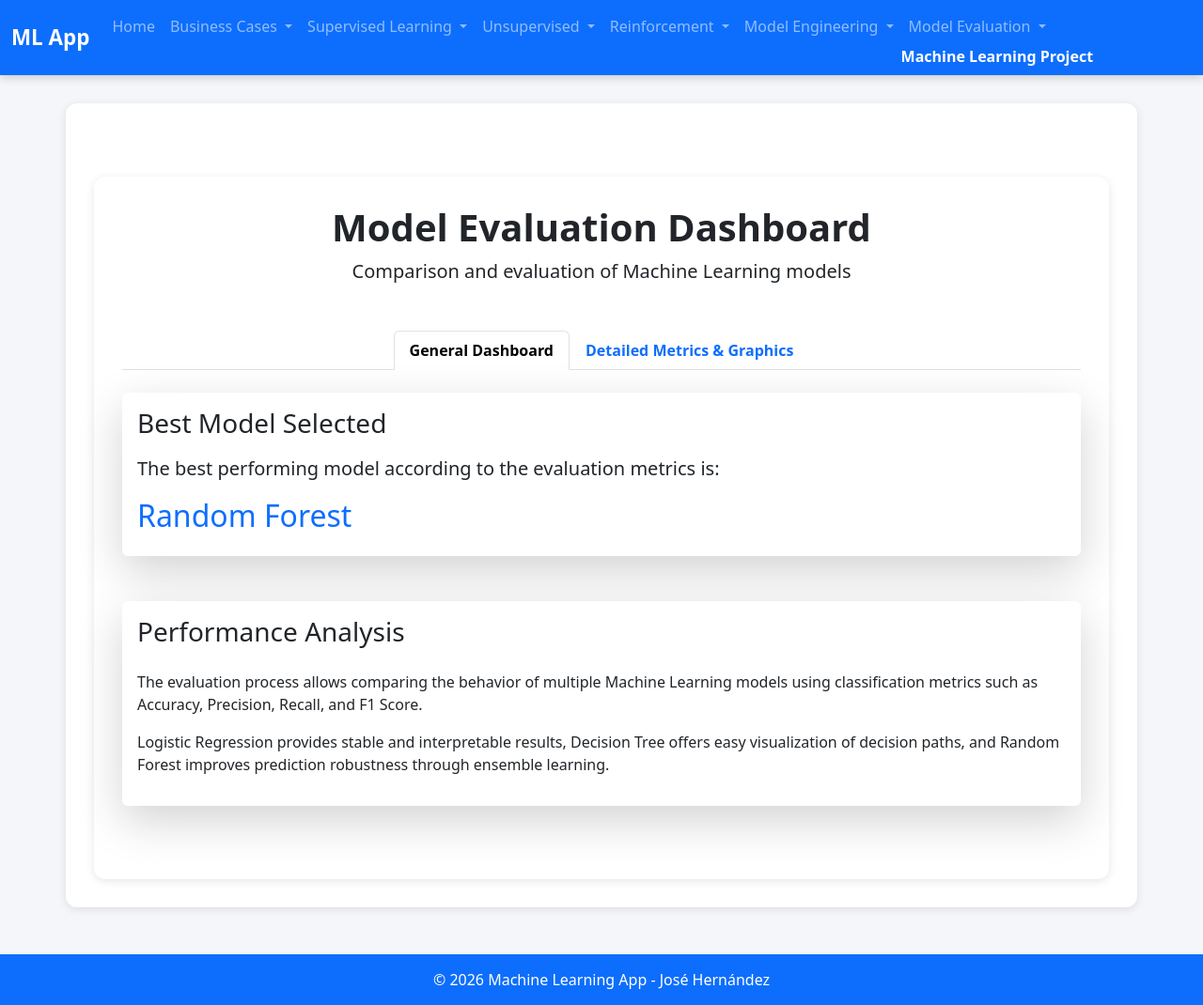
After one commit to JoseRodolfoHernandez/MACHIN-LEARNING, a Flask app: page /model_evaluation in a window 1280 px wide. The commit adds this page. Shown: the whole page at 94% size. Run offline with Flask 3, Linux system fonts and the light colour scheme.

Commit message:
feat(evaluation): optimize model evaluation view and clean up navbar menu navigation

```diff
--- a/app.py
+++ b/app.py
@@ -1,56 +1,63 @@
 from flask import Flask, render_template, request
+
 import linear_regression_sales
+
 from jobs import logistic_regression
 from jobs import classification_model
 from jobs import clustering
 from jobs import reinforcement_learning
 from jobs import model_engineering
+from jobs import model_evaluation_module
 
 app = Flask(__name__)
 
-# =========================
+# ==================================================
 # HOME
-# =========================
+# ==================================================
 @app.route('/')
 @app.route('/home')
 def firstPage():
     return render_template('index.html')
 
 
-# =========================
+# ==================================================
 # ML USE CASES
-# =========================
+# ==================================================
 @app.route('/case_1_stock')
 def case1Stock():
     return render_template('case_1_stock.html')
+
 
 @app.route('/case2')
 def case2advertising():
     return render_template('case_2_advertising.html')
 
+
 @app.route('/case3')
 def case3customer():
     return render_template('case_3_customer.html')
+
 
 @app.route('/case4')
 def case4inventory():
     return render_template('case_4_inventory.html')
 
 
-# =========================
+# ==================================================
 # SUPERVISED LEARNING
-# =========================
+# ==================================================
 @app.route('/supervised')
 def supervised():
     return render_template('supervised_learning.html')
 
 
-# =========================
+# ==================================================
 # LINEAR REGRESSION
-# =========================
+# ==================================================
 @app.route("/linear_theory")
 def linear_theory():
     return render_template("linear_theory.html")
+
 
 @app.route('/LinearRegression', methods=["GET", "POST"])
 def calculateSales():
@@ -60,15 +67,19 @@ def calculateSales():
     if request.method == "POST":
         result = linear_regression_sales.handle_request(request.form)
 
-    return render_template("linear_regression_app.html", result=result)
+    return render_template(
+        "linear_regression_app.html",
+        result=result
+    )
 
 
-# =========================
+# ==================================================
 # LOGISTIC REGRESSION
-# =========================
+# ==================================================
 @app.route("/logistic_theory")
 def logistic_theory():
     return render_template("logistic_theory.html")
+
 
 @app.route("/logistic", methods=["GET", "POST"])
 def logistic():
@@ -76,7 +87,10 @@ def logistic():
     result = accuracy = precision = recall = f1 = None
 
     if request.method == "POST":
-        result, accuracy, precision, recall, f1 = logistic_regression.handle_request(request.form)
+
+        result, accuracy, precision, recall, f1 = (
+            logistic_regression.handle_request(request.form)
+        )
 
     return render_template(
         "logistic_regression.html",
@@ -88,12 +102,13 @@ def logistic():
     )
 
 
-# =========================
+# ==================================================
 # CLASSIFICATION MODEL
-# =========================
+# ==================================================
 @app.route("/classification_theory")
 def classification_theory():
     return render_template("classification_theory.html")
+
 
 @app.route("/classification_app", methods=["GET", "POST"])
 def classification_app():
@@ -101,7 +116,10 @@ def classification_app():
     result = accuracy = precision = recall = f1 = None
 
     if request.method == "POST":
-        result, accuracy, precision, recall, f1 = classification_model.handle_request(request.form)
+
+        result, accuracy, precision, recall, f1 = (
+            classification_model.handle_request(request.form)
+        )
 
     return render_template(
         "classification_app.html",
@@ -113,23 +131,29 @@ def classification_app():
     )
 
 
-# =========================
+# ==================================================
 # UNSUPERVISED LEARNING
-# =========================
+# ==================================================
 @app.route("/clustering_theory")
 def clustering_theory():
     return render_template("clustering_theory.html")
 
+
 @app.route("/clustering")
 def clustering_view():
+
     data, summary = clustering.apply_kmeans()
-    return render_template("clustering.html", data=data, summary=summary)
+
+    return render_template(
+        "clustering.html",
+        data=data,
+        summary=summary
+    )
 
 
-# =========================
+# ==================================================
 # REINFORCEMENT LEARNING
-# =========================
-
+# ==================================================
 @app.route("/reinforcement_theory")
 def reinforcement_theory():
     return render_template("reinforcement_theory.html")
@@ -148,10 +172,10 @@ def reinforcement_app():
         total_reward=results["total_reward"]
     )
 
-# =========================
+
+# ==================================================
 # MODEL ENGINEERING
-# =========================
-
+# ==================================================
 @app.route("/model_theory")
 def model_theory():
     return render_template("model_theory.html")
@@ -167,8 +191,25 @@ def model_engineering_view():
         results=results
     )
 
-# =========================
+
+# ==================================================
+# MODEL EVALUATION
+# ==================================================
+@app.route("/model_evaluation")
+def model_evaluation_view():
+
+    evaluation_results = model_evaluation_module.get_results()
+
+    return render_template(
+        "model_evaluation.html",
+        results=evaluation_results["results"],
+        best_model=evaluation_results["best_model"],
+        best_model_name=evaluation_results["best_model_name"]
+    )
+
+
+# ==================================================
 # MAIN
-# =========================
+# ==================================================
 if __name__ == "__main__":
     app.run(debug=True)
--- a/templates/menu.html
+++ b/templates/menu.html
@@ -4,100 +4,192 @@
 <head>
     <meta charset="UTF-8">
     <meta name="viewport" content="width=device-width, initial-scale=1.0">
+
     <title>{% block title %}Machine Learning App{% endblock %}</title>
 
+    <!-- Bootstrap -->
     <link href="https://cdn.jsdelivr.net/npm/bootstrap@5.3.8/dist/css/bootstrap.min.css" rel="stylesheet">
     <script src="https://cdn.jsdelivr.net/npm/bootstrap@5.3.8/dist/js/bootstrap.bundle.min.js"></script>
+
+    <style>
+        body {
+            background-color: #f4f6f9;
+        }
+
+        .navbar {
+            box-shadow: 0px 2px 10px rgba(0,0,0,0.2);
+        }
+
+        .navbar-brand {
+            font-weight: bold;
+            font-size: 1.4rem;
+        }
+
+        .dropdown-menu {
+            border-radius: 10px;
+        }
+
+        footer {
+            background-color: #0d6efd;
+            color: white;
+            padding: 15px;
+            margin-top: 50px;
+        }
+
+        .container {
+            background: white;
+            padding: 30px;
+            border-radius: 12px;
+            box-shadow: 0px 2px 10px rgba(0,0,0,0.1);
+            margin-top: 30px;
+        }
+    </style>
 </head>
 
 <body>
 
     <!-- NAVBAR -->
-    <header>
-        <nav class="navbar bg-primary navbar-expand-lg" data-bs-theme="dark">
+    <nav class="navbar navbar-expand-lg navbar-dark bg-primary">
         <div class="container-fluid">
+
             <a class="navbar-brand" href="/">ML App</a>
 
-                <button class="navbar-toggler" type="button" data-bs-toggle="collapse" data-bs-target="#navbarText">
+            <button class="navbar-toggler"
+                    type="button"
+                    data-bs-toggle="collapse"
+                    data-bs-target="#navbarNav">
+
                 <span class="navbar-toggler-icon"></span>
             </button>
 
-                <div class="collapse navbar-collapse" id="navbarText">
-                    <ul class="navbar-nav me-auto mb-2 mb-lg-0">
+            <div class="collapse navbar-collapse" id="navbarNav">
+
+                <ul class="navbar-nav me-auto">
 
                     <!-- HOME -->
                     <li class="nav-item">
                         <a class="nav-link" href="/">Home</a>
                     </li>
 
-                        <!-- USE CASES -->
+                    <!-- BUSINESS -->
                     <li class="nav-item dropdown">
-                            <a class="nav-link dropdown-toggle" href="#" data-bs-toggle="dropdown">
-                                ML Use Cases
+                        <a class="nav-link dropdown-toggle"
+                           href="#"
+                           role="button"
+                           data-bs-toggle="dropdown">
+
+                            Business Cases
                         </a>
+
                         <ul class="dropdown-menu">
-                                <li><a class="dropdown-item" href="/case_1_stock">Case 1</a></li>
-                                <li><a class="dropdown-item" href="/case2">Case 2</a></li>
-                                <li><a class="dropdown-item" href="/case3">Case 3</a></li>
-                                <li><a class="dropdown-item" href="/case4">Case 4</a></li>
+                            <li><a class="dropdown-item" href="/case_1_stock">Stock Prediction</a></li>
+                            <li><a class="dropdown-item" href="/case2">Customer Analysis</a></li>
+                            <li><a class="dropdown-item" href="/case3">Sales Forecast</a></li>
+                            <li><a class="dropdown-item" href="/case4">Marketing Data</a></li>
                         </ul>
                     </li>
 
                     <!-- SUPERVISED -->
-                        <li class="nav-item">
-                            <a class="nav-link" href="/supervised">Supervised Learning</a>
+                    <li class="nav-item dropdown">
+
+                        <a class="nav-link dropdown-toggle"
+                           href="#"
+                           role="button"
+                           data-bs-toggle="dropdown">
+
+                            Supervised Learning
+                        </a>
+
+                        <ul class="dropdown-menu">
+
+                            <li>
+                                <a class="dropdown-item" href="/supervised">
+                                    Introduction
+                                </a>
                             </li>
 
-                        <!-- LINEAR -->
-                        <li class="nav-item dropdown">
-                            <a class="nav-link dropdown-toggle" href="#" data-bs-toggle="dropdown">
-                                Linear Regression
+                            <li><hr class="dropdown-divider"></li>
+
+                            <li>
+                                <a class="dropdown-item" href="/linear_theory">
+                                    Linear Regression Concepts
                                 </a>
-                            <ul class="dropdown-menu">
-                                <li><a class="dropdown-item" href="/linear_theory">Concepts</a></li>
-                                <li><a class="dropdown-item" href="/LinearRegression">Application</a></li>
+                            </li>
+
+                            <li>
+                                <a class="dropdown-item" href="/LinearRegression">
+                                    Linear Regression App
+                                </a>
+                            </li>
+
+                            <li>
+                                <a class="dropdown-item" href="/logistic_theory">
+                                    Logistic Regression Concepts
+                                </a>
+                            </li>
+
+                            <li>
+                                <a class="dropdown-item" href="/logistic">
+                                    Logistic Regression App
+                                </a>
+                            </li>
+
+                            <li>
+                                <a class="dropdown-item" href="/classification_theory">
+                                    Classification Concepts
+                                </a>
+                            </li>
+
+                            <li>
+                                <a class="dropdown-item" href="/classification_app">
+                                    Classification Application
+                                </a>
+                            </li>
+
                         </ul>
                     </li>
 
-                        <!-- LOGISTIC -->
+                    <!-- UNSUPERVISED -->
                     <li class="nav-item dropdown">
-                            <a class="nav-link dropdown-toggle" href="#" data-bs-toggle="dropdown">
-                                Logistic Regression
+
+                        <a class="nav-link dropdown-toggle"
+                           href="#"
+                           role="button"
+                           data-bs-toggle="dropdown">
+
+                            Unsupervised
                         </a>
+
                         <ul class="dropdown-menu">
-                                <li><a class="dropdown-item" href="/logistic_theory">Concepts</a></li>
-                                <li><a class="dropdown-item" href="/logistic">Application</a></li>
+
+                            <li>
+                                <a class="dropdown-item" href="/clustering_theory">
+                                    Clustering Concepts
+                                </a>
+                            </li>
+
+                            <li>
+                                <a class="dropdown-item" href="/clustering">
+                                    K-Means Application
+                                </a>
+                            </li>
+
                         </ul>
                     </li>
 
-                        <!-- CLASSIFICATION -->
+                    <!-- REINFORCEMENT -->
                     <li class="nav-item dropdown">
-                            <a class="nav-link dropdown-toggle" href="#" data-bs-toggle="dropdown">
-                                Classification Model
-                            </a>
-                            <ul class="dropdown-menu">
-                                <li><a class="dropdown-item" href="/classification_theory">Concepts</a></li>
-                                <li><a class="dropdown-item" href="/classification_app">Application</a></li>
-                            </ul>
-                        </li>
 
-                        <!-- UNSUPERVISED LEARNING -->
-                        <li class="nav-item dropdown">
-                            <a class="nav-link dropdown-toggle" href="#" data-bs-toggle="dropdown">
-                                Unsupervised Learning
-                            </a>
-                            <ul class="dropdown-menu">
-                                <li><a class="dropdown-item" href="/clustering_theory">Concepts</a></li>
-                                <li><a class="dropdown-item" href="/clustering">Application</a></li>
-                            </ul>
-                        </li>
+                        <a class="nav-link dropdown-toggle"
+                           href="#"
+                           role="button"
+                           data-bs-toggle="dropdown">
 
-                        <li class="nav-item dropdown">
-                            <a class="nav-link dropdown-toggle" href="#" data-bs-toggle="dropdown">
-                                Reinforcement Learning
+                            Reinforcement
                         </a>
 
                         <ul class="dropdown-menu">
+
                             <li>
                                 <a class="dropdown-item" href="/reinforcement_theory">
                                     Basic Concepts
@@ -106,19 +198,26 @@
 
                             <li>
                                 <a class="dropdown-item" href="/reinforcement_app">
-                                        Intelligent Agent Application
+                                    Intelligent Agent
                                 </a>
                             </li>
+
                         </ul>
                     </li>
 
                     <!-- MODEL ENGINEERING -->
                     <li class="nav-item dropdown">
-                            <a class="nav-link dropdown-toggle" href="#" data-bs-toggle="dropdown">
+
+                        <a class="nav-link dropdown-toggle"
+                           href="#"
+                           role="button"
+                           data-bs-toggle="dropdown">
+
                             Model Engineering
                         </a>
 
                         <ul class="dropdown-menu">
+
                             <li>
                                 <a class="dropdown-item" href="/model_theory">
                                     Model Development
@@ -130,27 +229,51 @@
                                     Model Comparison
                                 </a>
                             </li>
+
                         </ul>
                     </li>
 
-                        <span class="navbar-text">
+                    <!-- MODEL EVALUATION -->
+                    <li class="nav-item dropdown">
+
+                        <a class="nav-link dropdown-toggle"
+                           href="#"
+                           role="button"
+                           data-bs-toggle="dropdown">
+
+                            Model Evaluation
+                        </a>
+
+                        <ul class="dropdown-menu">
+
+                            <li>
+                                <a class="dropdown-item" href="/model_evaluation">
+                                    Evaluation Dashboard
+                                </a>
+                            </li>
+
+                        </ul>
+
+                <!-- RIGHT TEXT -->
+                <span class="navbar-text text-white fw-bold">
                     Machine Learning Project
                 </span>
+
             </div>
         </div>
     </nav>
-    </header>
-
 
     <!-- CONTENT -->
-    <div class="container mt-4">
+    <div class="container">
+
         {% block content %}
         {% endblock %}
+
     </div>
 
     <!-- FOOTER -->
-    <footer class="mt-5">
-        <p class="text-center">© 2026 Machine Learning App - José Hernández</p>
+    <footer class="text-center">
+        © 2026 Machine Learning App - José Hernández
     </footer>
 
 </body>
--- /dev/null
+++ b/templates/model_evaluation.html
@@ -0,0 +1,104 @@
+{% extends "menu.html" %}
+
+{% block title %}
+Model Evaluation
+{% endblock %}
+
+{% block content %}
+<div class="container mt-5">
+
+    <!-- TITLE -->
+    <div class="text-center mb-5">
+        <h1 class="fw-bold">Model Evaluation Dashboard</h1>
+        <p class="lead">Comparison and evaluation of Machine Learning models</p>
+    </div>
+
+
+    <ul class="nav nav-tabs mb-4 justify-content-center" id="evaluationTabs" role="tablist">
+        <li class="nav-item" role="presentation">
+            <button class="nav-link active fw-bold" id="dashboard-tab" data-bs-toggle="tab" data-bs-target="#dashboard" type="button" role="tab">
+                 General Dashboard
+            </button>
+        </li>
+        <li class="nav-item" role="presentation">
+            <button class="nav-link fw-bold" id="metrics-tab" data-bs-toggle="tab" data-bs-target="#metrics" type="button" role="tab">
+                 Detailed Metrics & Graphics
+            </button>
+        </li>
+    </ul>
+
+
+    <div class="tab-content" id="myTabContent">
+
+
+        <div class="tab-pane fade show active" id="dashboard" role="tabpanel">
+            <!-- BEST MODEL -->
+            <div class="card shadow-lg border-0 mb-5">
+                <div class="card-body">
+                    <h3 class="mb-3">Best Model Selected</h3>
+                    <p class="fs-5">The best performing model according to the evaluation metrics is:</p>
+                    <h2 class="text-primary">{{ best_model_name }}</h2>
+                </div>
+            </div>
+
+            <!-- ANALYSIS -->
+            <div class="card shadow-lg border-0 mb-5">
+                <div class="card-body">
+                    <h3 class="mb-4">Performance Analysis</h3>
+                    <p>The evaluation process allows comparing the behavior of multiple Machine Learning models using classification metrics such as Accuracy, Precision, Recall, and F1 Score.</p>
+                    <p>Logistic Regression provides stable and interpretable results, Decision Tree offers easy visualization of decision paths, and Random Forest improves prediction robustness through ensemble learning.</p>
+                </div>
+            </div>
+        </div>
+
+
+        <div class="tab-pane fade" id="metrics" role="tabpanel">
+            <!-- METRICS TABLE -->
+            <div class="card shadow-lg border-0 mb-5">
+                <div class="card-body">
+                    <h3 class="mb-4">Metrics Comparison Table</h3>
+                    <table class="table table-bordered table-hover text-center">
+                        <thead class="table-dark">
+                            <tr>
+                                <th>Model</th>
+                                <th>Accuracy</th>
+                                <th>Precision</th>
+                                <th>Recall</th>
+                                <th>F1 Score</th>
+                            </tr>
+                        </thead>
+                        <tbody>
+                            {% for model in results %}
+                            <tr>
+                                <td>{{ model["Model"] }}</td>
+                                <td>{{ model["Accuracy"] }}</td>
+                                <td>{{ model["Precision"] }}</td>
+                                <td>{{ model["Recall"] }}</td>
+                                <td>{{ model["F1 Score"] }}</td>
+                            </tr>
+                            {% endfor %}
+                        </tbody>
+                    </table>
+                </div>
+            </div>
+
+            <!-- GRAPH -->
+            <div class="card shadow-lg border-0 mb-5">
+                <div class="card-body text-center">
+                    <h3 class="mb-4">Accuracy Comparison Graph</h3>
+                    <img src="{{ url_for('static', filename='model_comparison.png') }}" class="img-fluid rounded shadow" alt="Model Comparison">
+                </div>
+            </div>
+
+
+            <div class="card shadow-lg border-0 mb-5">
+                <div class="card-body text-center">
+                    <h3 class="mb-4">Confusion Matrix (Best Model)</h3>
+                    <img src="{{ url_for('static', filename='confusion_matrix.png') }}" class="img-fluid rounded shadow" alt="Confusion Matrix">
+                </div>
+            </div>
+        </div>
+
+    </div>
+</div>
+{% endblock %}
```
Also changed, not shown: jobs/model_engineering.py (+73 -12 lines), jobs/model_evaluation_module.py (added, +160 -0 lines), templates/model_engineering.html (+16 -8 lines), static/confusion_matrix.png, static/engineering_models.png (added), static/model_comparison.png (added), static/rewards_graph.png, static/rf_roc_curve.png. Lines whose indentation alone changed are shown as unchanged.
